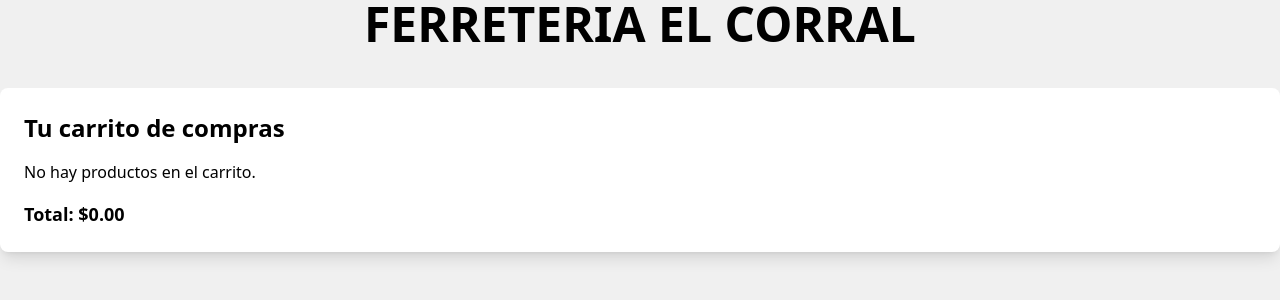
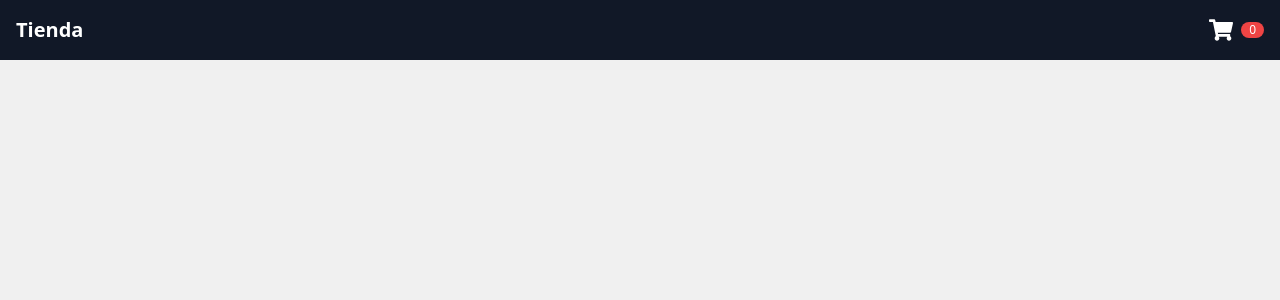
Before and after one commit to Denisexper/ferrete_frontend, a React (Create React App) app: page /carrito in a window 1280 px wide. Shown: the top 300 px of the page. Built offline with nearby package versions, Linux system fonts and the light colour scheme.

Commit message:
feat: adding the shopping cart in dashboard

```diff
--- a/src/App.js
+++ b/src/App.js
@@ -1,25 +1,33 @@
 import React from 'react';
 import { BrowserRouter as Router, Routes, Route } from 'react-router-dom';
-import Dashboard from './products.components/product.list.js'; // Asegúrate de que la ruta de importación sea correcta
-import Login from './users.components/loginuser.js';
+import  { useState } from 'react';
+import Dashboard from './products.components/dashboard.js'; // Asegúrate de que la ruta de importación sea correcta
+import Login from './users.components/loginuser.js'
 import Register from './users.components/registeruser.js';
-import Carrito from './products.components/carrito.js';
+import Header from './products.components/header.js';
 
 function App() {
+  const [setCart] = useState([]);
   return (
     <Router>
+      <Routes>
+        {/* Ruta para el login (sin Header) */}
+        <Route path="/" element={<Login />} />
 
-        <h1 className="text-5xl font-bold text-center mb-10">
-          FERRETERIA EL CORRAL
-        </h1>
-        <Routes>
-          <Route path="/" element={<Login />} />
-          <Route path="/dashboard" element={<Dashboard />} />
-          <Route path="/register" element={<Register />} />
-          <Route path='/carrito' element={<Carrito/>} />
-
-        </Routes>
-
+        {/* Rutas con Header */}
+        <Route
+          path="*"
+          element={
+            <>
+              <Header /> {/* El Header se muestra aquí */}
+              <Routes>
+                <Route path="/dashboard" element={<Dashboard setCart={setCart} />} />
+                <Route path="/register" element={<Register />} />
+              </Routes>
+            </>
+          }
+        />
+      </Routes>
     </Router>
   );
 }
--- a/src/products.components/carrito.js
+++ /dev/null
@@ -1,81 +0,0 @@
-import React, { useState, useEffect } from 'react';
-import Swal from 'sweetalert2';
-
-const Carrito = () => {
-  const [cart, setCart] = useState([]);
-  const [total, setTotal] = useState(0);
-
-  // Cargar el carrito desde localStorage
-  useEffect(() => {
-    const storedCart = JSON.parse(localStorage.getItem('cart')) || [];
-    setCart(storedCart);
-  }, []);
-
-  // Función para eliminar un producto del carrito
-  const removeFromCart = (productId) => {
-    const newCart = cart.filter(item => item.id !== productId);
-    setCart(newCart);
-    localStorage.setItem('cart', JSON.stringify(newCart)); // Guardar en localStorage
-    Swal.fire({
-        title: 'Producto eliminado',
-        text: 'El producto ha sido eliminado del carrito',
-        icon: 'success',
-    })
-  };
-
-  // Calcular el total del carrito
-  useEffect(() => {
-    const newTotal = cart.reduce((acc, item) => acc + (item.price * item.quantity), 0);
-    setTotal(newTotal);
-  }, [cart]);
-
-  // Función para finalizar la compra
-  const checkout = () => {
-    Swal.fire({
-        title: '¡Gracias por tu compra!',
-        text: 'Tu total es: $' + total,
-        icon: 'success',
-    })
-    setCart([]); // Vaciar el carrito
-    localStorage.removeItem('cart'); // Eliminar el carrito de localStorage
-  };
-
-  return (
-    <div className="p-6 bg-white shadow-lg rounded-lg">
-      <h2 className="text-2xl font-bold mb-4">Tu carrito de compras</h2>
-
-      {cart.length === 0 ? (
-        <p>No hay productos en el carrito.</p>
-      ) : (
-        <ul className="space-y-4">
-          {cart.map((item) => (
-            <li key={item.id} className="flex justify-between items-center">
-              <span>{item.name} - ${item.price} x {item.quantity}</span>
-              <button
-                onClick={() => removeFromCart(item.id)}
-                className="bg-red-500 text-white py-1 px-4 rounded-lg hover:bg-red-600"
-              >
-                Eliminar
-              </button>
-            </li>
-          ))}
-        </ul>
-      )}
-
-      <div className="mt-4 text-lg font-semibold">
-        <strong>Total: ${total.toFixed(2)}</strong>
-      </div>
-
-      {cart.length > 0 && (
-        <button
-          onClick={checkout}
-          className="mt-6 bg-green-500 text-white py-2 px-6 rounded-lg w-full hover:bg-green-600"
-        >
-          Finalizar compra
-        </button>
-      )}
-    </div>
-  );
-};
-
-export default Carrito;
--- a/src/products.components/dashboard.js
+++ b/src/products.components/dashboard.js
@@ -1,12 +1,11 @@
 import React from 'react';
-import ProductList from '../Product.list.js'; // Asegúrate de que la ruta sea correcta
+import ProductList from '../products.components/product.list.js';
 
-
-function Dashboard() {
+function Dashboard({ setCart }) {
   return (
     <div>
-      <h1>Dashboard</h1>
-      <ProductList /> {/* Llamamos al componente que muestra los productos */}
+      {/* Pasamos setCart como prop a ProductList */}
+      <ProductList setCart={setCart} />
     </div>
   );
 }
--- /dev/null
+++ b/src/products.components/header.js
@@ -0,0 +1,115 @@
+import React, { useState, useEffect } from 'react';
+import { FaShoppingCart } from 'react-icons/fa';
+import Swal from 'sweetalert2';
+
+const Header = () => {
+  const [cart, setCart] = useState([]);  // Estado del carrito
+  const [total, setTotal] = useState(0); // Estado para el total
+  const [isCartOpen, setIsCartOpen] = useState(false); // Estado para el carrito abierto
+
+  // Cargar el carrito desde localStorage
+  useEffect(() => {
+    const updateCart = () => {
+      const storedCart = JSON.parse(localStorage.getItem('cart')) || [];
+      setCart(storedCart);
+    };
+    window.addEventListener('storage', updateCart); // Actualizar cuando el almacenamiento cambie
+
+    // Llamada inicial para cargar el carrito
+    updateCart();
+
+    // Limpieza del listener cuando el componente se desmonta
+    return () => {
+      window.removeEventListener('storage', updateCart);
+    };
+  }, []);
+
+  // Función para eliminar un producto del carrito
+  const removeFromCart = (productId) => {
+    const newCart = cart.filter(item => item.id !== productId);
+    setCart(newCart);
+
+    localStorage.setItem('cart', JSON.stringify(newCart)); // Guardar en localStorage
+    Swal.fire({
+      title: 'Producto eliminado',
+      text: 'El producto ha sido eliminado del carrito',
+      icon: 'success',
+    });
+  };
+
+  // Calcular el total del carrito cada vez que cambian los productos
+  useEffect(() => {
+    const newTotal = cart.reduce((acc, item) => acc + (item.price * item.quantity), 0);
+    setTotal(newTotal);
+  }, [cart]);
+
+  // Función para finalizar la compra
+  const checkout = () => {
+    Swal.fire({
+      title: '¡Gracias por tu compra!',
+      text: 'Tu total es: $' + total,
+      icon: 'success',
+    });
+    setCart([]); // Vaciar el carrito
+    localStorage.removeItem('cart'); // Eliminar el carrito de localStorage
+    setIsCartOpen(false); // Cerrar el carrito después del checkout
+  };
+
+  return (
+    <header className="bg-gray-900 text-white p-4">
+      <div className="container mx-auto flex justify-between items-center">
+        <h1 className="text-xl font-bold">Tienda</h1>
+
+        {/* Botón del carrito */}
+        <div className="relative">
+          <button onClick={() => setIsCartOpen(!isCartOpen)} className="flex items-center focus:outline-none">
+            <FaShoppingCart size={24} />
+            <span className="ml-2 bg-red-500 text-white rounded-full px-2 text-xs">
+              {cart.length}
+            </span>
+          </button>
+
+          {/* Menú desplegable del carrito */}
+          {isCartOpen && (
+            <div className="absolute right-0 mt-2 w-72 bg-white text-black shadow-lg rounded-lg p-4 z-10">
+              <h2 className="text-lg font-bold mb-4">Tu carrito de compras</h2>
+
+              {cart.length === 0 ? (
+                <p>No hay productos en el carrito.</p>
+              ) : (
+                <ul className="space-y-4">
+                  {cart.map((item) => (
+                    <li key={item.id} className="flex justify-between items-center">
+                      <span>{item.name} - ${item.price} x {item.quantity}</span>
+                      <button
+                        onClick={() => removeFromCart(item.id)}
+                        className="bg-red-500 text-white py-1 px-4 rounded-lg hover:bg-red-600"
+                      >
+                        Eliminar
+                      </button>
+                    </li>
+                  ))}
+                </ul>
+              )}
+
+              <div className="mt-4 text-lg font-semibold">
+                <strong>Total: ${total.toFixed(2)}</strong>
+              </div>
+
+              {cart.length > 0 && (
+                <button
+                  onClick={checkout}
+                  className="mt-6 bg-green-500 text-white py-2 px-6 rounded-lg w-full hover:bg-green-600"
+                >
+                  Finalizar compra
+                </button>
+              )}
+            </div>
+          )}
+        </div>
+      </div>
+    </header>
+  );
+};
+
+export default Header;
--- a/src/products.components/product.list.js
+++ b/src/products.components/product.list.js
@@ -1,12 +1,11 @@
-// ProductList.js
-import React, { useState, useEffect } from 'react';
-import Swal from 'sweetalert2';
+import React, {useState, useEffect} from "react";
+import Swal from "sweetalert2";
 
-function ProductList() {
+
+function ProductList({ setCart }) {
   const [products, setProducts] = useState([]);
   const [error, setError] = useState(null);
 
-  // Cargar los productos desde la API
   useEffect(() => {
     fetch("http://localhost:8080/api/getAll-product", {
       credentials: 'include'
@@ -31,33 +30,39 @@
     });
   }, []);
 
-  // Función para agregar un producto al carrito
+
   const addToCart = (product) => {
     const storedCart = JSON.parse(localStorage.getItem('cart')) || [];
     const newCart = [...storedCart];
 
     const productIndex = newCart.findIndex(item => item.id === product.id);
+
+    // Si el producto ya está en el carrito, incrementa la cantidad
     if (productIndex !== -1) {
       newCart[productIndex].quantity += 1;
+    } else {
+      // Si el producto no está en el carrito, lo agregamos con cantidad 1
+      newCart.push({ ...product, quantity: 1 });
+    }
 
+    // Guarda el carrito actualizado en localStorage
+    localStorage.setItem('cart', JSON.stringify(newCart));
+
+    // Solo actualizamos el estado de React si la función setCart está disponible
+    if (typeof setCart === 'function') {
+      setCart(newCart); // Actualiza el estado en React
+    } else {
+      console.error('setCart no está definido o no es una función');
+    }
+
+    // Muestra el SweetAlert con el mensaje de éxito
     Swal.fire({
       title: 'Producto agregado al carrito',
       text: 'El producto ha sido agregado correctamente',
       icon: 'success'
-        })
-      } else {
-        newCart.push({ ...product, quantity: 1 }); // si no esta lo agrega con cantidad 1
-        Swal.fire({
-          title: 'producto agregado al carrito',
-          text: 'El producto ha sido agregado correctamente',
-          icon: 'success'
-        })
+    });
+  };
 
-      }
-
-      localStorage.setItem('cart', JSON.stringify(newCart)); // Guardar el carrito en localStorage
-      console.log('Producto agregado al carrito:', product);
-    };
 
   return (
     <div>
@@ -66,22 +71,17 @@
       <div className="grid grid-cols-1 sm:grid-cols-2 md:grid-cols-3 gap-6">
         {products.map((product, index) => (
           <div key={product.id || index} className="bg-white shadow-md rounded-lg overflow-hidden">
-            {/* Imagen del producto */}
             <img
-              src={product.image} // Asegúrate de que tus productos tengan una propiedad `image`
+              src={product.image}
               alt={product.name}
               className="w-full h-48 object-cover"
             />
             <div className="p-4">
-              {/* Nombre del producto */}
               <h2 className="text-2xl font-bold mb-2">{product.name}</h2>
-              {/* Descripción del producto */}
               <p className="text-gray-600 mb-4">{product.description}</p>
-              {/* Precio del producto */}
               <p className="text-xl font-semibold text-gray-800">${product.price}</p>
-              {/* Botón para agregar al carrito */}
               <button
-                onClick={() => addToCart(product)} // Agrega el producto específico al carrito
+                onClick={() => addToCart(product)}
                 className="bg-blue-500 text-white py-2 px-4 rounded-lg hover:bg-blue-600 mt-4"
               >
                 Comprar
```
Lines whose indentation alone changed are shown as unchanged.
